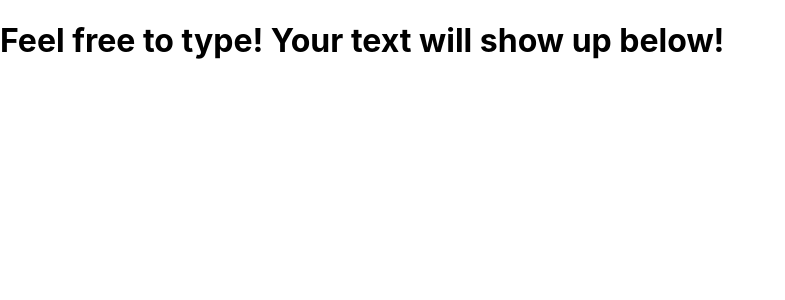
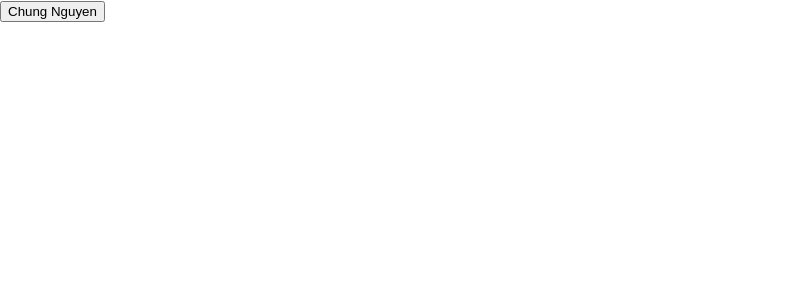
Before and after one commit to ducchungtx/react-hooks-learn, a React (Create React App) app: page / in a window 1280 px wide. Shown: the top 300 px of the page, without its empty margins (0-785 px from the left). Built offline with nearby package versions, Linux system fonts and the light colour scheme.

Commit message:
Context Hook cơ bản

```diff
--- a/src/App.js
+++ b/src/App.js
@@ -1,29 +1,59 @@
-import React, { useState, useEffect } from 'react';
+import React, { Component, createContext } from 'react';
 import './App.css';
 
-function App() {
-  const [userText, setUserText] = useState('');
-  function handUserKeyPress(event) {
-    const { key, keyCode } = event;
-    if(keyCode === 32 || (keyCode >= 65 && keyCode <= 90)) {
-      setUserText(`${userText}${key}`)
+const NameContext = createContext()
+
+class App extends Component {
+  constructor(props) {
+    super(props);
+    this.state = {
+      name: 'Chung Nguyen'
     }
   }
-  useEffect(() => {
-    window.addEventListener('keydown', handUserKeyPress)
-    return () => {
-      window.removeEventListener('keydown', handUserKeyPress)
-    }
-  })
 
-  return(
-    <div>
-      <h1>Feel free to type! Your text will show up below!</h1>
-      <blockquote>
-        { userText }
-      </blockquote>
-    </div>
-  )
+  render() {
+    return(
+      <NameContext.Provider value={this.state.name}>
+        <Child/>
+      </NameContext.Provider>
+    )
+  }
 }
 
+class Child extends Component {
+  render() {
+    return(
+      <section className="child">
+        <Grandchild />
+      </section>
+    )
+  }
+}
+
+class Grandchild extends Component {
+  render() {
+    return(
+      <div className="grandchild">
+        <Button />
+      </div>
+    )
+  }
+}
+
+class Button extends Component {
+  render() {
+    return(
+      <NameContext.Consumer>
+        {
+          name => <button>{name}</button>
+        }
+      </NameContext.Consumer>
+    )
+  }
+}
+
+// ThemeContext
+// LanguageContext
+// TimezoneContext
+
 export default App;
```
